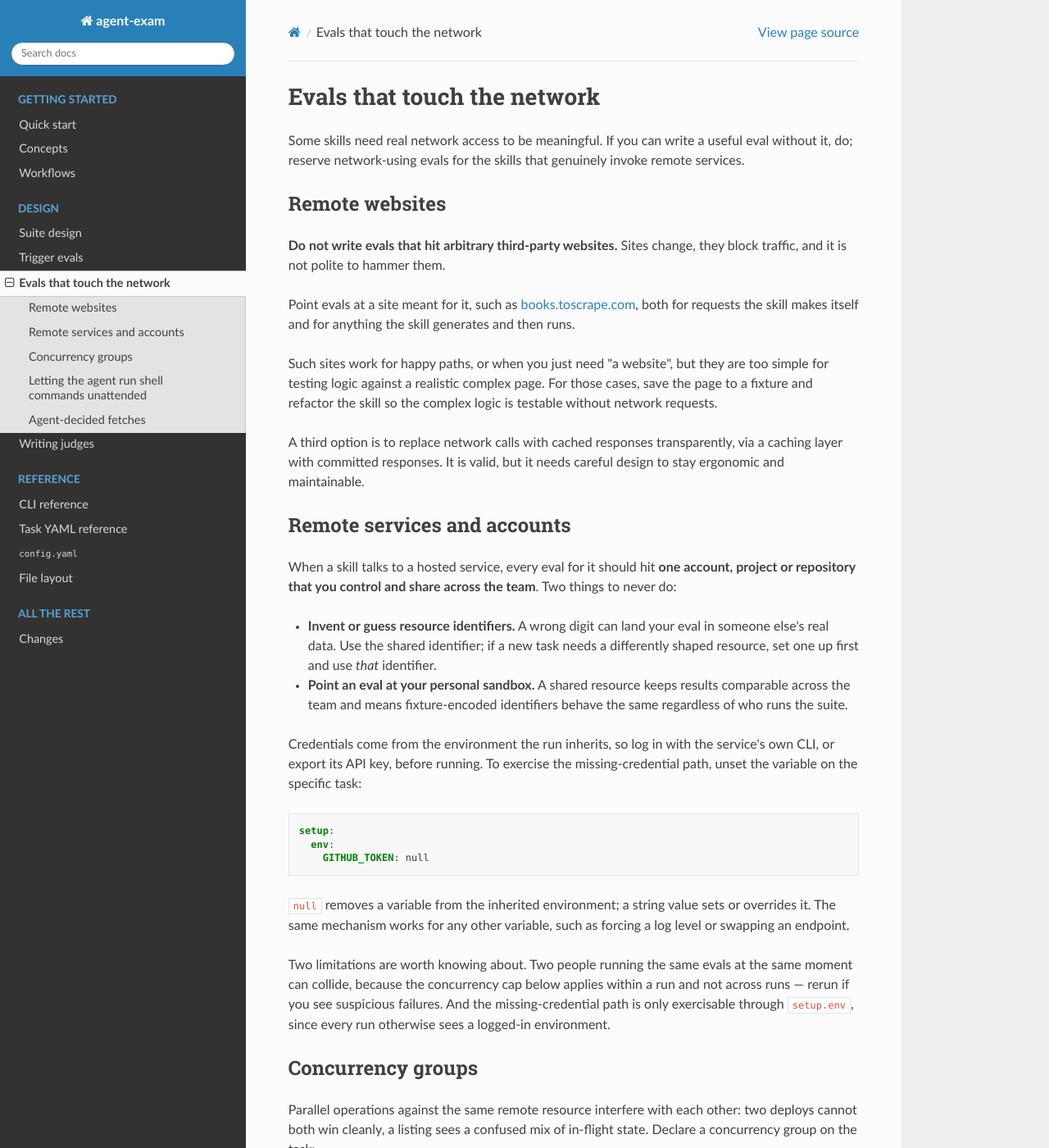
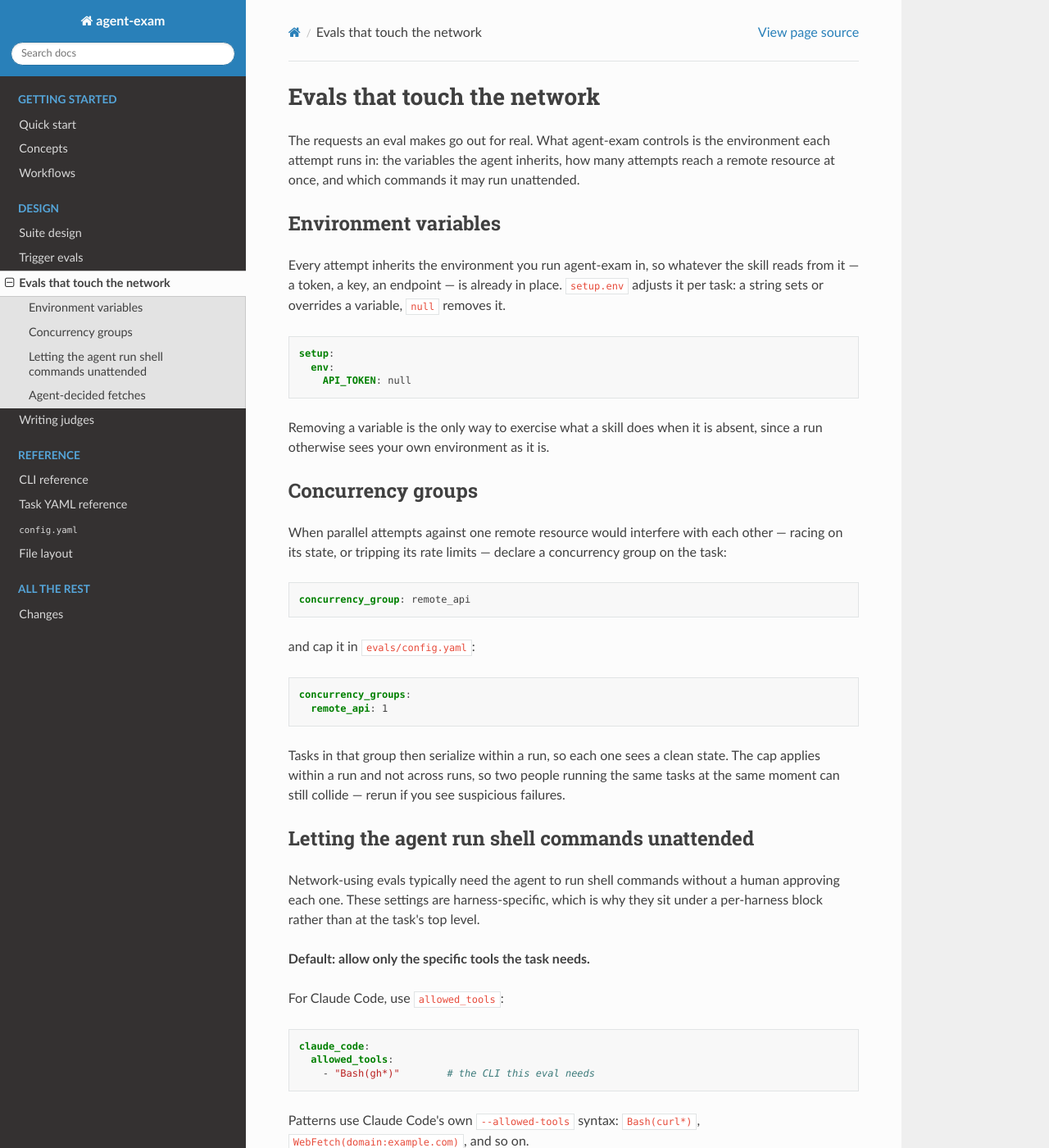
Before and after one commit to AdrianAtZyte/agent-exam, a Sphinx documentation site: the page built from docs/design/network.rst, in a window 1280 px wide and 1400 px high. Shown: the whole window at 82% size. Built offline with Sphinx 7.4.7 and the Read the Docs theme 3.1.0, drawn with Linux system fonts in a browser that asks for light colours; some of the changed text lies outside the part shown.

Commit message:
Address some feedback

```diff
--- a/docs/design/network.rst
+++ b/docs/design/network.rst
@@ -2,84 +2,50 @@
 Evals that touch the network
 =============================
 
-Some skills need real network access to be meaningful. If you can write a
-useful eval without it, do; reserve network-using evals for the skills that
-genuinely invoke remote services.
+The requests an eval makes go out for real. What agent-exam controls is the
+environment each attempt runs in: the variables the agent inherits, how many
+attempts reach a remote resource at once, and which commands it may run
+unattended.
 
-Remote websites
-===============
+Environment variables
+=====================
 
-**Do not write evals that hit arbitrary third-party websites.** Sites change,
-they block traffic, and it is not polite to hammer them.
-
-Point evals at a site meant for it, such as `books.toscrape.com
-<https://books.toscrape.com>`_, both for requests the skill makes itself and
-for anything the skill generates and then runs.
-
-Such sites work for happy paths, or when you just need "a website", but they
-are too simple for testing logic against a realistic complex page. For those
-cases, save the page to a fixture and refactor the skill so the complex logic
-is testable without network requests.
-
-A third option is to replace network calls with cached responses transparently,
-via a caching layer with committed responses. It is valid, but it needs careful
-design to stay ergonomic and maintainable.
-
-Remote services and accounts
-============================
-
-When a skill talks to a hosted service, every eval for it should hit **one
-account, project or repository that you control and share across the team**.
-Two things to never do:
-
-- **Invent or guess resource identifiers.** A wrong digit can land your eval in
-  someone else's real data. Use the shared identifier; if a new task needs a
-  differently shaped resource, set one up first and use *that* identifier.
-
-- **Point an eval at your personal sandbox.** A shared resource keeps results
-  comparable across the team and means fixture-encoded identifiers behave the
-  same regardless of who runs the suite.
-
-Credentials come from the environment the run inherits, so log in with the
-service's own CLI, or export its API key, before running. To exercise the
-missing-credential path, unset the variable on the specific task:
+Every attempt inherits the environment you run agent-exam in, so whatever the
+skill reads from it — a token, a key, an endpoint — is already in place.
+``setup.env`` adjusts it per task: a string sets or overrides a variable,
+``null`` removes it.
 
 .. code-block:: yaml
 
     setup:
       env:
-        GITHUB_TOKEN: null
+        API_TOKEN: null
 
-``null`` removes a variable from the inherited environment; a string value sets
-or overrides it. The same mechanism works for any other variable, such as
-forcing a log level or swapping an endpoint.
-
-Two limitations are worth knowing about. Two people running the same evals at
-the same moment can collide, because the concurrency cap below applies within a
-run and not across runs — rerun if you see suspicious failures. And the
-missing-credential path is only exercisable through ``setup.env``, since every
-run otherwise sees a logged-in environment.
+Removing a variable is the only way to exercise what a skill does when it is
+absent, since a run otherwise sees your own environment as it is.
 
 Concurrency groups
 ==================
 
-Parallel operations against the same remote resource interfere with each other:
-two deploys cannot both win cleanly, a listing sees a confused mix of in-flight
-state. Declare a concurrency group on the task:
+When parallel attempts against one remote resource would interfere with each
+other — racing on its state, or tripping its rate limits — declare a
+concurrency group on the task:
 
 .. code-block:: yaml
 
-    concurrency_group: github_api
+    concurrency_group: remote_api
 
 and cap it in :file:`evals/config.yaml`:
 
 .. code-block:: yaml
 
     concurrency_groups:
-      github_api: 1
+      remote_api: 1
 
 Tasks in that group then serialize within a run, so each one sees a clean
-state.
+state. The cap applies within a run and not across runs, so two people running
+the same tasks at the same moment can still collide — rerun if you see
+suspicious failures.
 
 .. _permission-mode:
 
@@ -101,7 +67,7 @@ For Claude Code, use ``allowed_tools``:
         - "Bash(gh*)"        # the CLI this eval needs
 
 Patterns use Claude Code's own ``--allowed-tools`` syntax: ``Bash(curl*)``,
-``WebFetch(domain:books.toscrape.com)``, and so on.
+``WebFetch(domain:example.com)``, and so on.
 
 For OpenCode, use ``permission`` with pattern-to-action mappings. ``"ask"``
 auto-rejects under ``opencode run``, so it is the headless equivalent of
@@ -156,8 +122,8 @@ confinement boundary.
 
 **Last resort, Claude Code only:** ``permission_mode: bypassPermissions``. Use
 it only when the path under test genuinely needs unattended shell that cannot
-be enumerated as patterns, and you have verified the commands are safe against
-the target account:
+be enumerated as patterns, and you have verified what those commands will
+touch:
 
 .. code-block:: yaml
 
--- a/docs/index.rst
+++ b/docs/index.rst
@@ -94,7 +94,7 @@ that running every suite on every change buys little extra signal.
     Testing whether the right skill fires for a prompt.
 
 :doc:`design/network`
-    Credentials, shared services and per-harness permission settings.
+    Environment, concurrency and per-harness permission settings.
 
 :doc:`design/judges`
     What ``judge:`` and ``judge_agent:`` see, and what good criteria look like.
```
Also changed, not shown: README.md (+8 -8 lines).
